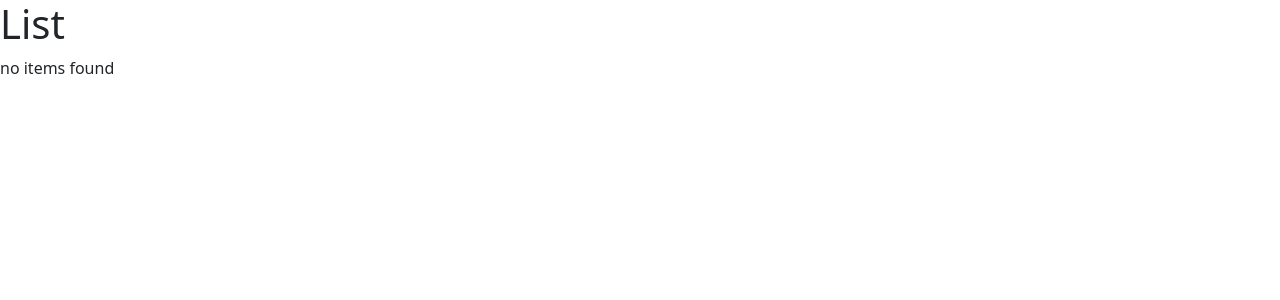
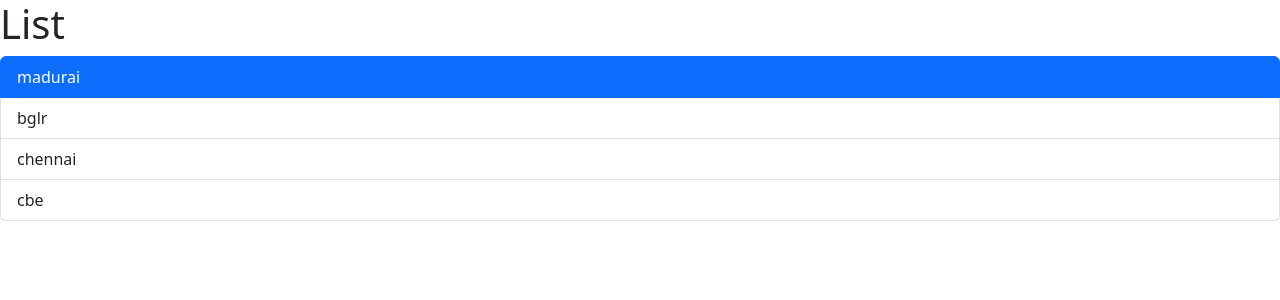
Before and after one commit to rpradeep02/react-app, a React (Vite) app: page / in a window 1280 px wide. Shown: the top 300 px of the page. Built offline with nearby package versions, Linux system fonts and the light colour scheme.

Commit message:
learned event handling

```diff
--- a/src/components/ListGroup.tsx
+++ b/src/components/ListGroup.tsx
@@ -1,13 +1,26 @@
 function ListGroup() {
   let items = ["madurai", "bglr", "chennai", "cbe"];
-  items = [];
+  let selectedIndex = 0;
+
   return (
     <>
       <h1>List</h1>
       {items.length === 0 && <p>no items found</p>}
       <ul className="list-group">
-        {items.map((item) => (
-          <li key={item}>{item}</li>
+        {items.map((item, index) => (
+          <li
+            className={
+              selectedIndex === index
+                ? "list-group-item active"
+                : "list-group-item"
+            }
+            key={item}
+            onClick={() => {
+              selectedIndex === index;
+            }}
+          >
+            {item}
+          </li>
         ))}
       </ul>
     </>
```
